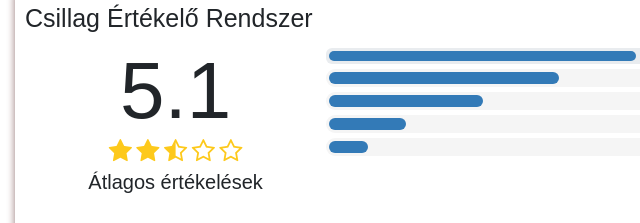
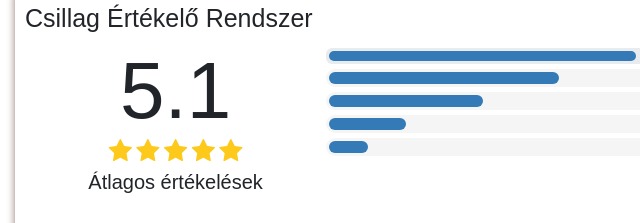
Before and after one commit to lampandras/Webes-Projektfeladat, a plain HTML site: page Dolgozoterulet/fooldal.html in a window 1280 px wide. Shown: the part 1867-2090 px from the top of the page, 113-753 px from the left. Drawn offline with Linux system fonts and the light colour scheme.

Commit message:
fooldal es ertekelesek

```diff
--- a/Dolgozoterulet/fooldal.html
+++ b/Dolgozoterulet/fooldal.html
@@ -194,9 +194,9 @@
   <h2>5.1</h2>
   <i aria-hidden="true" class="fa fa-star"></i>
   <i aria-hidden="true" class="fa fa-star"></i>
-  <i class="fa fa-star-half-o" aria-hidden="true"></i>
-  <i aria-hidden="true" class="fa fa-star-o"></i>
-  <i aria-hidden="true" class="fa fa-star-o"></i>
+  <i class="fa fa-star" aria-hidden="true"></i>
+  <i aria-hidden="true" class="fa fa-star"></i>
+  <i aria-hidden="true" class="fa fa-star"></i>
   <p>Átlagos értékelések</p>
   </div>
   <div class="loder-ratimg">
```
